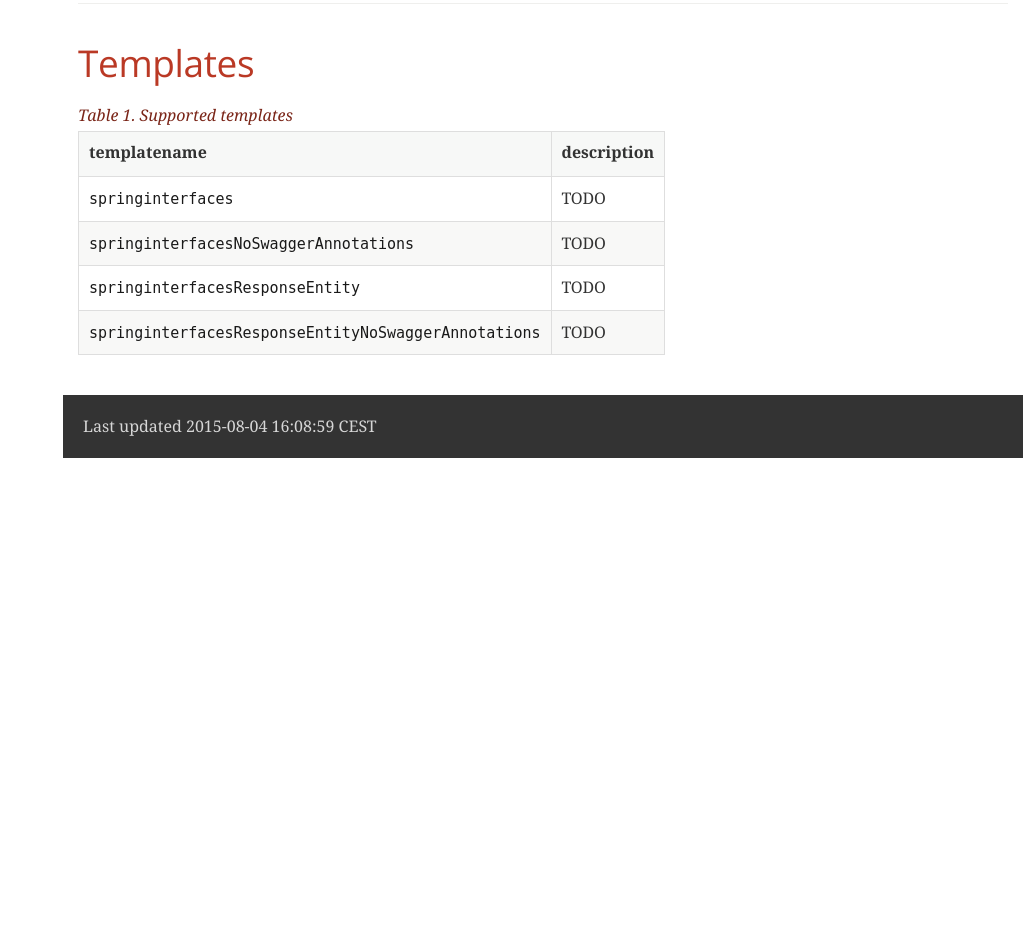
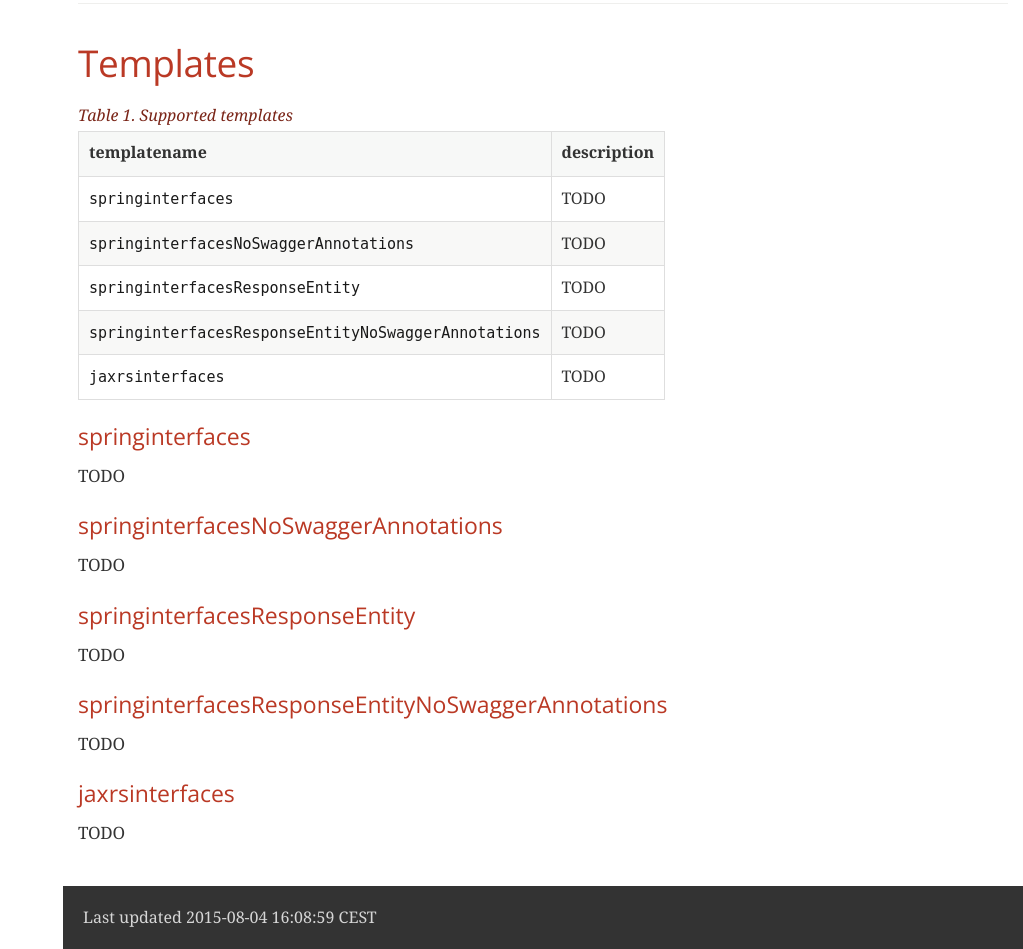
Before and after one commit to zalando-stups/swagger-codegen-tooling, a plain HTML site: page index.html in a window 1280 px wide. Shown: the part 984-1933 px from the top of the page, without its empty margins (257-1280 px from the left). Before the commit the page ends 1442 px from the top, so only its background shows below. Drawn offline with nearby package versions, Linux system fonts and the light colour scheme; a web font is replaced by a local one.

Commit message:
Updated Documentation

```diff
--- a/index.html
+++ b/index.html
@@ -507,7 +507,15 @@ table.CodeRay td.code>pre{padding:0}
 <div id="toctitle">Table of Contents</div>
 <ul class="sectlevel1">
 <li><a href="#_installation">Installation</a></li>
-<li><a href="#_templates">Templates</a></li>
+<li><a href="#_templates">Templates</a>
+<ul class="sectlevel3">
+<li><a href="#_springinterfaces">springinterfaces</a></li>
+<li><a href="#_springinterfacesnoswaggerannotations">springinterfacesNoSwaggerAnnotations</a></li>
+<li><a href="#_springinterfacesresponseentity">springinterfacesResponseEntity</a></li>
+<li><a href="#_springinterfacesresponseentitynoswaggerannotations">springinterfacesResponseEntityNoSwaggerAnnotations</a></li>
+<li><a href="#_jaxrsinterfaces">jaxrsinterfaces</a></li>
+</ul>
+</li>
 </ul>
 </div>
 </div>
@@ -592,8 +600,42 @@ matches your api.</p>
 <td class="tableblock halign-left valign-top"><p class="tableblock"><code>springinterfacesResponseEntityNoSwaggerAnnotations</code></p></td>
 <td class="tableblock halign-left valign-top"><p class="tableblock">TODO</p></td>
 </tr>
+<tr>
+<td class="tableblock halign-left valign-top"><p class="tableblock"><code>jaxrsinterfaces</code></p></td>
+<td class="tableblock halign-left valign-top"><p class="tableblock">TODO</p></td>
+</tr>
 </tbody>
 </table>
+<div class="sect3">
+<h4 id="_springinterfaces">springinterfaces</h4>
+<div class="paragraph">
+<p>TODO</p>
+</div>
+</div>
+<div class="sect3">
+<h4 id="_springinterfacesnoswaggerannotations">springinterfacesNoSwaggerAnnotations</h4>
+<div class="paragraph">
+<p>TODO</p>
+</div>
+</div>
+<div class="sect3">
+<h4 id="_springinterfacesresponseentity">springinterfacesResponseEntity</h4>
+<div class="paragraph">
+<p>TODO</p>
+</div>
+</div>
+<div class="sect3">
+<h4 id="_springinterfacesresponseentitynoswaggerannotations">springinterfacesResponseEntityNoSwaggerAnnotations</h4>
+<div class="paragraph">
+<p>TODO</p>
+</div>
+</div>
+<div class="sect3">
+<h4 id="_jaxrsinterfaces">jaxrsinterfaces</h4>
+<div class="paragraph">
+<p>TODO</p>
+</div>
+</div>
 </div>
 </div>
 </div>
```
